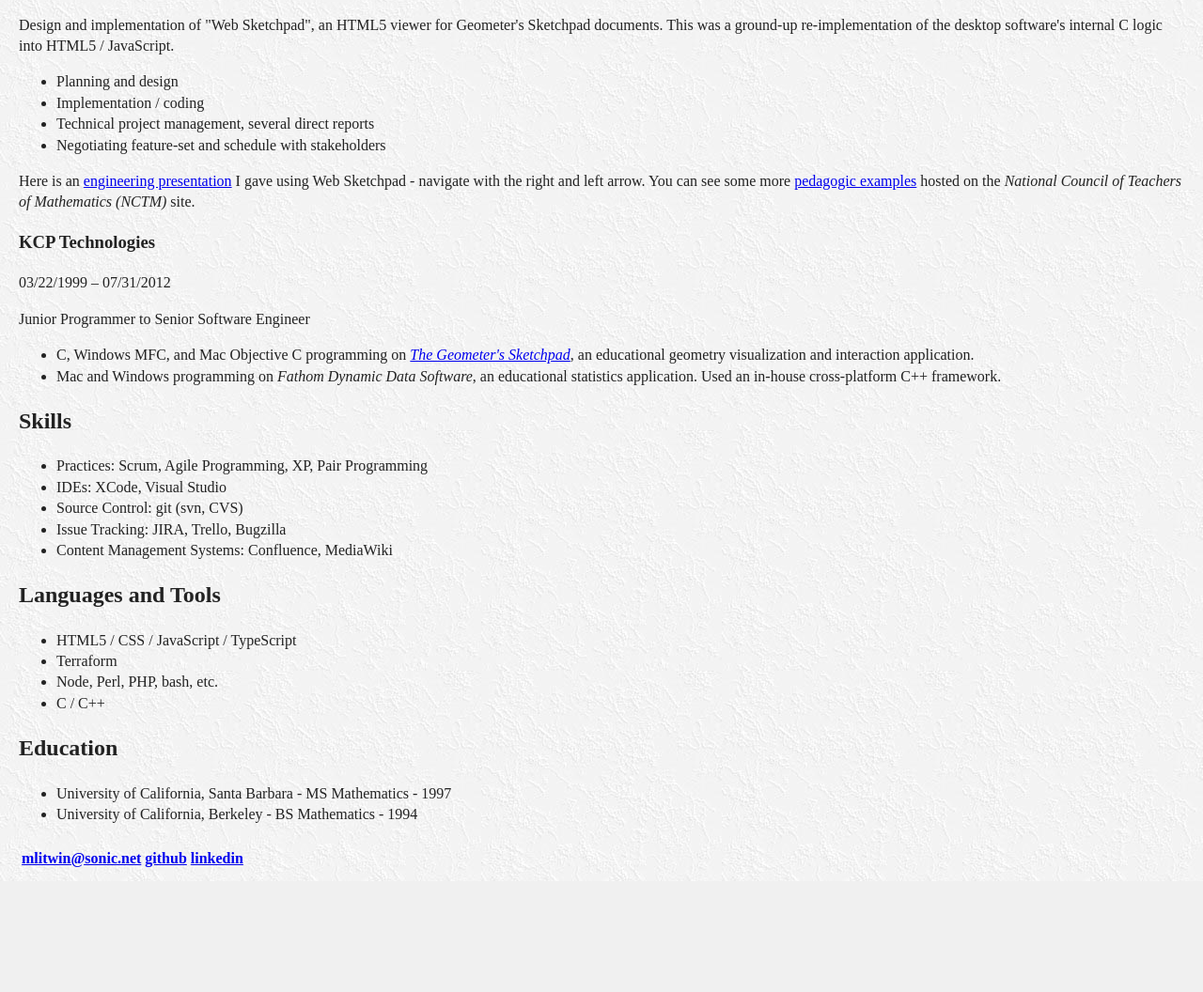
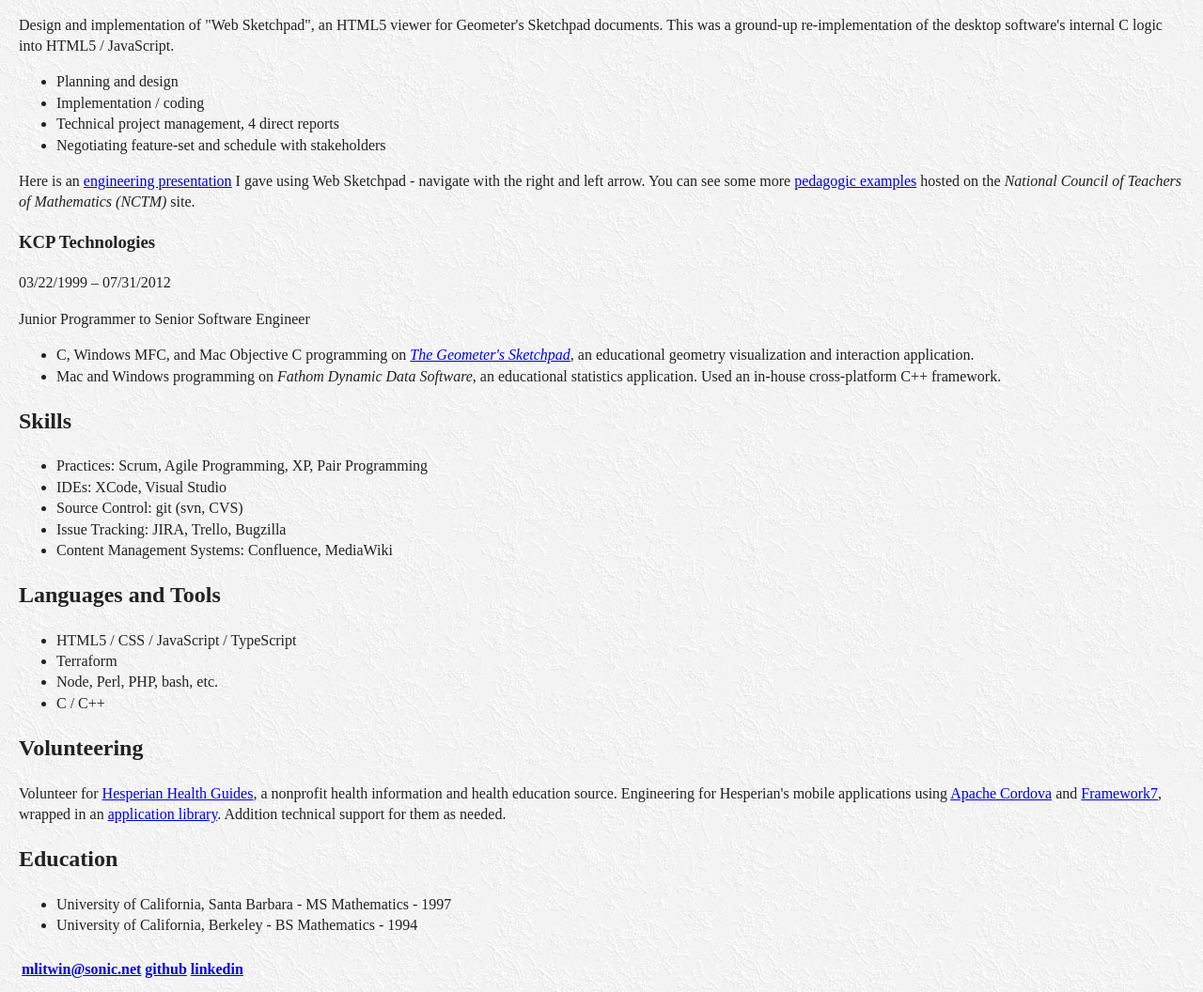
Before and after one commit to mlitwin/resume, a website: page docs/index.html in a window 1280 px wide. Shown: the part 822-1878 px from the top of the page at 94% size. Before the commit the page ends 1760 px from the top, so only its background shows below. Drawn offline with Linux system fonts and the light colour scheme.

Commit message:
Volunteering

```diff
--- a/docs/index.html
+++ b/docs/index.html
@@ -42,7 +42,7 @@
 <ul>
 <li>Planning and design</li>
 <li>Implementation / coding</li>
-<li>Technical project management, several direct reports</li>
+<li>Technical project management, 4 direct reports</li>
 <li>Negotiating feature-set and schedule with stakeholders</li>
 </ul>
 <p>Here is an <a href="https://mlitwin.github.io/Cyclades">engineering presentation</a> I gave using Web Sketchpad - navigate with the right and left arrow. You can see some more <a href="https://illuminations.nctm.org/wsp/">pedagogic examples</a> hosted on the <em>National Council of Teachers of Mathematics (NCTM)</em> site.</p>
@@ -68,6 +68,8 @@
 <li>Node, Perl, PHP, bash, etc.</li>
 <li>C / C++</li>
 </ul>
+<h2 id="volunteering">Volunteering</h2>
+<p>Volunteer for <a href="https://hesperian.org/">Hesperian Health Guides</a>, a nonprofit health information and health education source. Engineering for Hesperian's mobile applications using <a href="https://cordova.apache.org/">Apache Cordova</a> and <a href="https://framework7.io/">Framework7</a>, wrapped in an <a href="https://github.com/hesperianit/hesperian-mobile">application library</a>. Addition technical support for them as needed.</p>
 <h2 id="education">Education</h2>
 <ul>
 <li>University of California, Santa Barbara - MS Mathematics - 1997</li>
```
Also changed, not shown: README.md, 2 other files.
